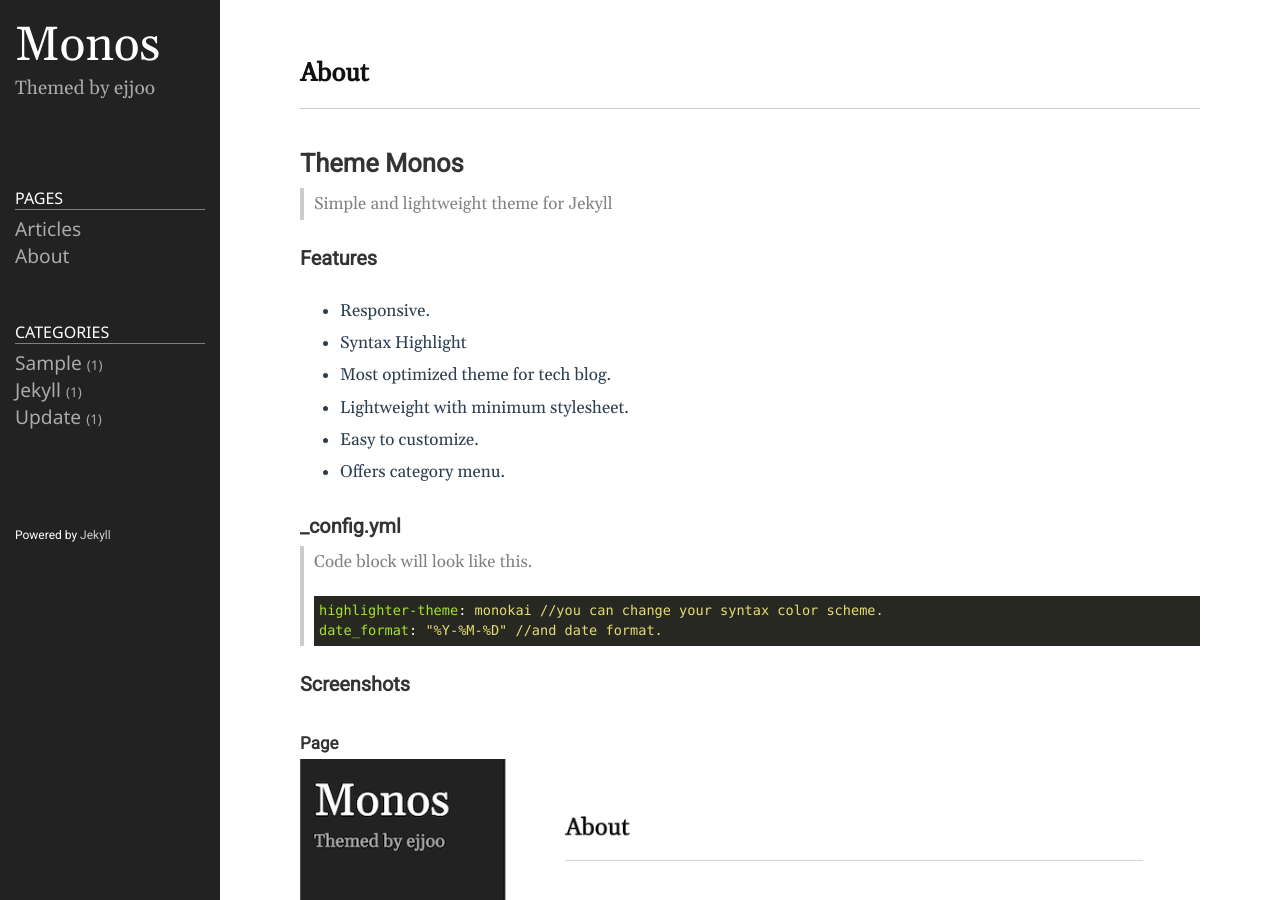
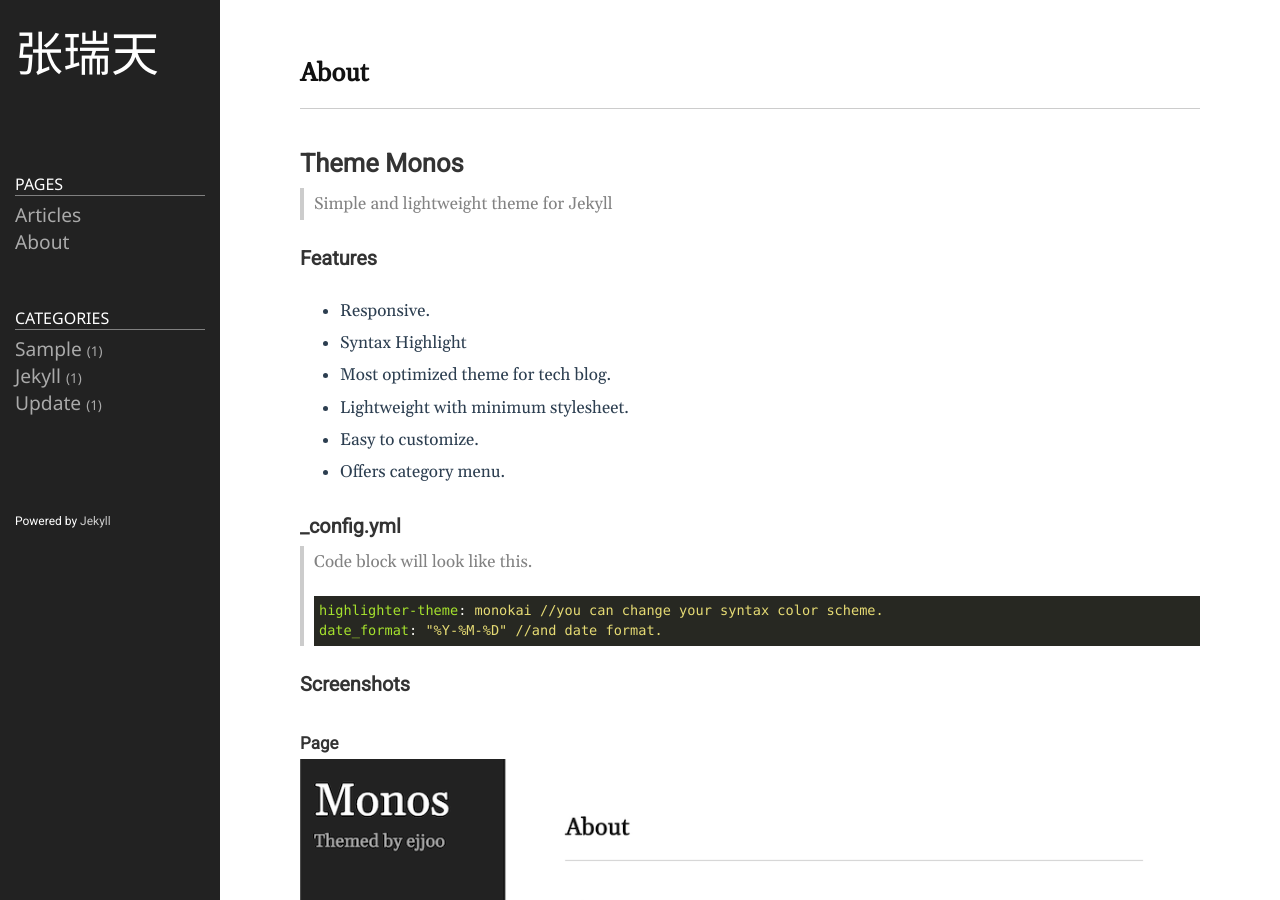
Before and after one commit to RoutineZ/routinez.github.io, a Jekyll site: the page built from README.md, in a window 1280 px wide and 900 px high. Built offline with Jekyll 4.4.1, drawn with Linux system fonts in a browser that asks for light colours.

Commit message:
First Push

```diff
--- a/_config.yml
+++ b/_config.yml
@@ -18,13 +18,12 @@
 # You can create any custom variable you would like, and they will be accessible
 # in the templates via {{ site.myvariable }}.
 
-title: Monos
-email: ejjoo7994@gmail.com
+title: 张瑞天
+email: 910211863@qq.com
 description: >- # this means to ignore newlines until "baseurl:"
-  Themed by ejjoo
 # baseurl: "/" # the subpath of your site, e.g. /blog
 # url: "http://ejjoo.github.io" # the base hostname & protocol for your site, e.g. http://example.com
-github_username: ejjoo
+github_username: routinez
 highlighter: rouge
 svg:
   optimize: true
```
